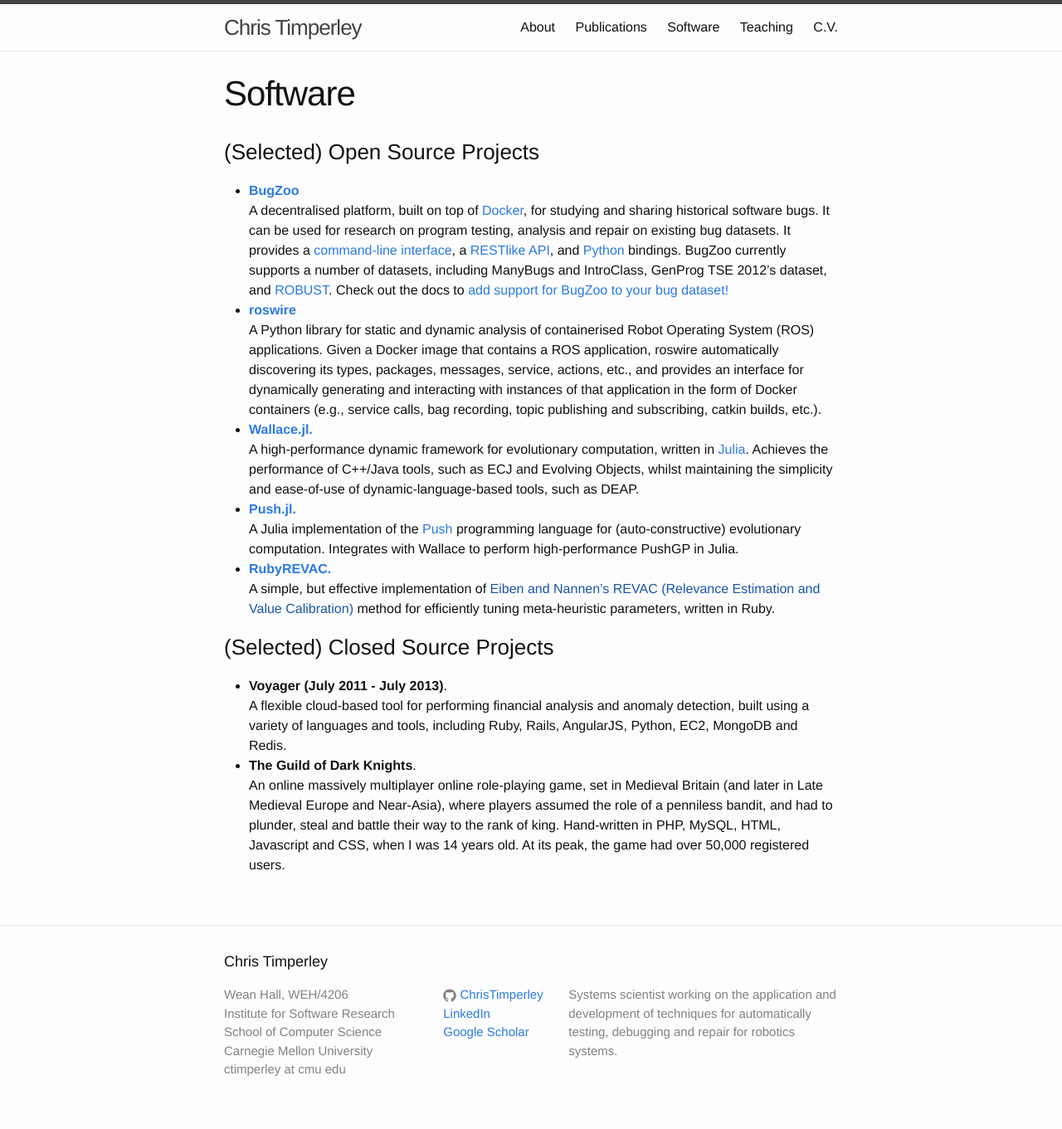
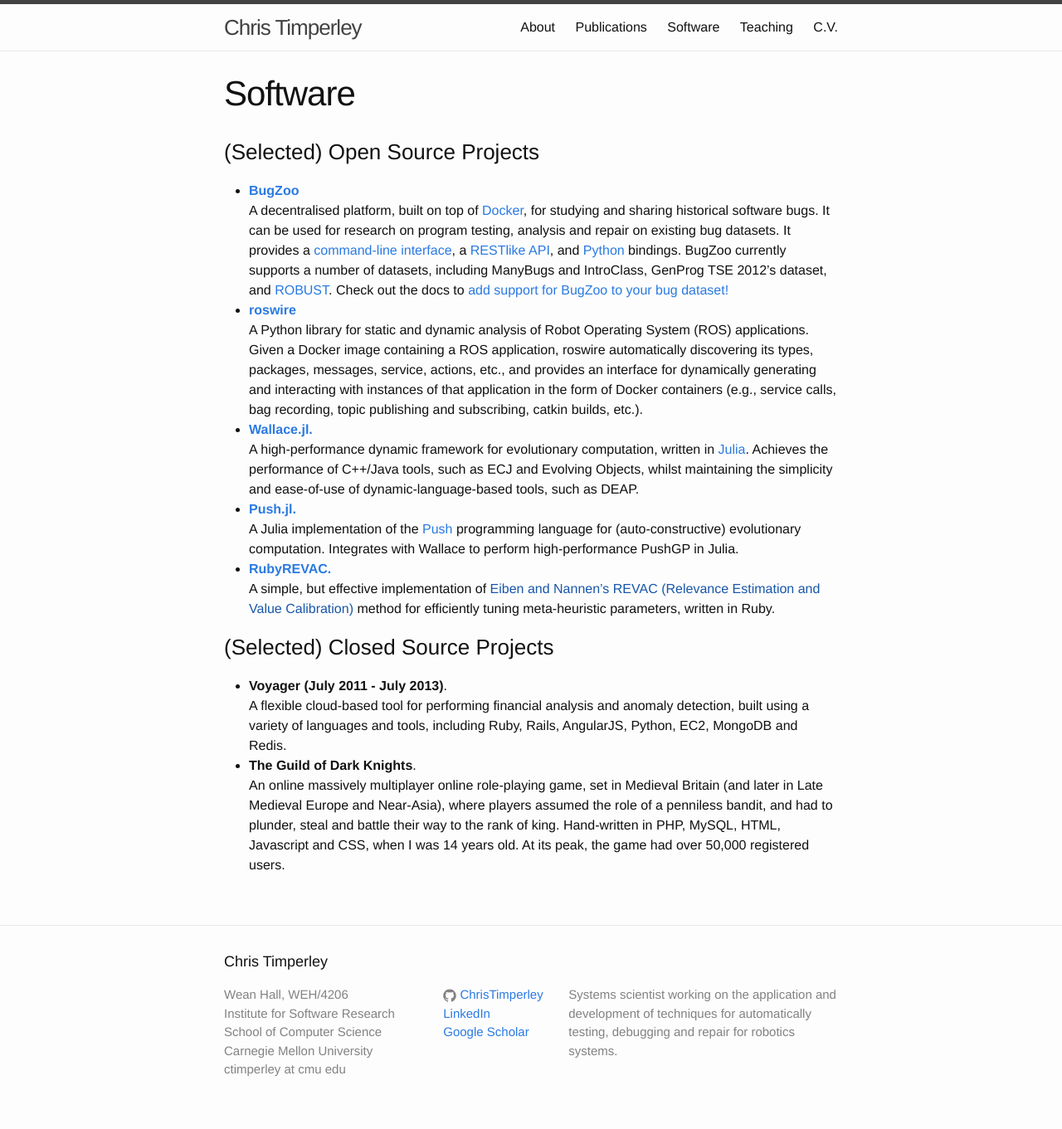
Before and after one commit to ChrisTimperley/ChrisTimperley.github.io, a Jekyll site: the page built from software.md, in a window 1280 px wide. Shown: the whole page at 83% size. Built offline with Jekyll 4.4.1, drawn with Linux system fonts in a browser that asks for light colours; nearby versions of some CDN libraries.

Commit message:
updated description

```diff
--- a/software.md
+++ b/software.md
@@ -18,9 +18,9 @@ permalink: /software/
   GenProg TSE 2012's dataset, and [ROBUST](https://github.com/robust-rosin/robust).
   Check out the docs to [add support for BugZoo to your bug dataset!](https://squareslab.github.io/BugZoo/contributing/bugs.html)
 * [**roswire**](https://github.com/ChrisTimperley/roswire)<br/>
-  A Python library for static and dynamic analysis of containerised
-  Robot Operating System (ROS) applications.
-  Given a Docker image that contains a ROS application, roswire
+  A Python library for static and dynamic analysis of Robot Operating System
+  (ROS) applications.
+  Given a Docker image containing a ROS application, roswire
   automatically discovering its types, packages, messages, service,
   actions, etc., and provides an interface for dynamically generating
   and interacting with instances of that application in the form of
```
